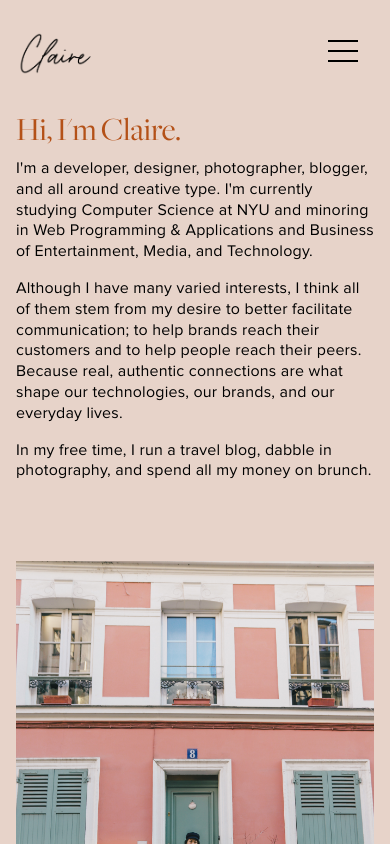
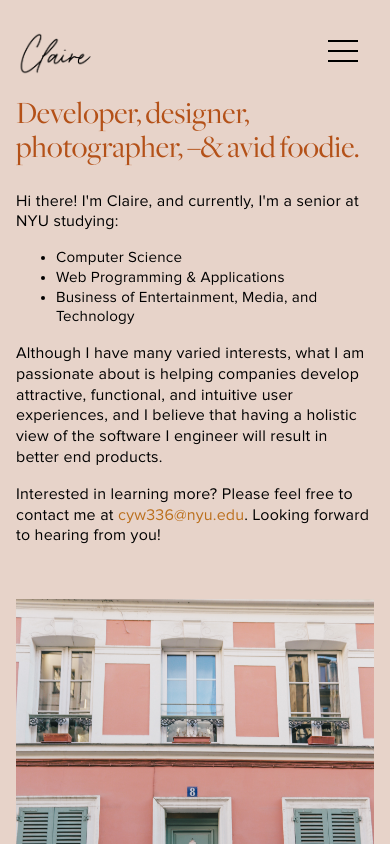
Before and after one commit to clawang/clawang.github.io, a React (Create React App) app: page /about in a window 390 px wide. Built offline with nearby package versions, Linux system fonts and the light colour scheme.

Commit message:
updated about page

```diff
--- a/src/About.js
+++ b/src/About.js
@@ -1,7 +1,7 @@
 import React from 'react';
 import {BrowserRouter as Router, Link, Switch, Route} from 'react-router-dom';
 import './About.scss';
-import {StandardSection, PhotoHeaderSection, Footer} from './Layouts';
+import {StandardSection, PhotoHeaderSection, BlogSection, Footer} from './Layouts';
 import paris from './media/paris.jpg';
 
 function Position(props) {
@@ -51,11 +51,16 @@ class About extends React.Component {
 		return (
 			<div className="about-page page">
 				<PhotoHeaderSection img={paris}>
-					<div>
-						<h1>Hi, I'm Claire.</h1>
-						<p>I'm a developer, designer, photographer, blogger, and all around creative type. I'm currently studying Computer Science at NYU and minoring in Web Programming & Applications and Business of Entertainment, Media, and Technology.</p>
-						<p>Although I have many varied interests, I think all of them stem from my desire to better facilitate communication; to help brands reach their customers and to help people reach their peers. Because real, authentic connections are what shape our technologies, our brands, and our everyday lives.</p>
-						<p>In my free time, I run a travel blog, dabble in photography, and spend all my money on brunch.</p>
+					<div className="photo-header-section-text">
+						<h2>Developer, designer, photographer, –& avid foodie.</h2>
+						<p>Hi there! I'm Claire, and currently, I'm a senior at NYU studying:</p>
+						<ul>
+							<li>Computer Science</li>
+							<li>Web Programming & Applications</li>
+							<li>Business of Entertainment, Media, and Technology</li>
+						</ul>
+						<p>Although I have many varied interests, what I am passionate about is helping companies develop attractive, functional, and intuitive user experiences, and I believe that having a holistic view of the software I engineer will result in better end products.</p>
+						<p>Interested in learning more? Please feel free to contact me at <a href="mailto:cyw336@nyu.edu">cyw336@nyu.edu</a>. Looking forward to hearing from you!</p>
 					</div>
 				</PhotoHeaderSection>
 				<StandardSection color="white" styles={{"padding-top": "4rem"}}>
@@ -67,6 +72,7 @@ class About extends React.Component {
 						<p><Link to="/resume" className="button">Resume</Link></p>
 					</div>
 				</StandardSection>
+				<BlogSection title="Recent Work" />
 				<Footer />
 			</div>
 		);
--- a/src/DefaultStyles.scss
+++ b/src/DefaultStyles.scss
@@ -57,6 +57,13 @@ p {
 a {
 	color: $terracotta;
 	text-decoration: none;
+}
+
+li {
+	font-family: 'Proxima Nova', sans-serif;
+	font-size: calc(.2vw +  0.9rem);
+	line-height: 1.3em;
+	letter-spacing: 0.2px;
 }
 
 @mixin custom-button {
--- a/src/Home.js
+++ b/src/Home.js
@@ -39,9 +39,12 @@ class Home extends React.Component {
 						<h1>Skills</h1>
 						<div className="skills-wrapper">
 							<SkillButton name="javascript"/>
-							<SkillButton name="html/css"/>
+							<SkillButton name="html"/>
+							<SkillButton name="CSS/SASS"/>
 							<SkillButton name="react"/>
 							<SkillButton name="java"/>
+							<SkillButton name="python"/>
+							<SkillButton name="SQL"/>
 							<SkillButton name="mongoDB"/>
 						</div>
 					</div>
@@ -49,7 +52,7 @@ class Home extends React.Component {
 				<BlogSection title="Recent Work" />
 				<SplitSection img={paris}>
 					<div>
-						<h3>I'm Claire, a rising Senior at NYU studying Computer Science, Web Development, and the Business of Entertainment, Media, and Technology. <span className="accent">I hope to work with design-focused companies to create seamless and intuitive user experiences.</span></h3>
+						<h3>I'm Claire, a rising Senior at NYU studying Computer Science, Web Development, and the Business of Entertainment, Media, and Technology. <span className="accent">I hope to work with design-focused companies to create attractive, functional, and intuitive user experiences.</span></h3>
 						<p className="read-more-link"><Link to="/about">Read More</Link> ⟶</p>
 					</div>
 				</SplitSection>
--- a/src/Home.scss
+++ b/src/Home.scss
@@ -30,6 +30,15 @@ body {
 	padding: 2rem 8rem;
 	justify-content: space-around;
 	flex-wrap: wrap;
+}
+
+.section h1 {
+	margin-bottom: 0.4em;
+}
+
+.skills-wrapper {
+	max-width: 800px;
+	margin: 0 auto;
 }
 
 .project-item {
--- a/src/Layouts.js
+++ b/src/Layouts.js
@@ -66,7 +66,13 @@ class BlogSection extends React.Component {
 						{this.state.posts.map(post => (
 							<BlogPost src={post.src} title={post.title} link={post.link} local={post.local}/>
 						))}
+						<div className="blog-link">
+							<Link to="/work">
+								<h4>See More ⟶</h4>
+							</Link>
+						</div>
 					</div>
+
 				</div>
 			</div>
 		);
@@ -150,7 +156,7 @@ class PhotoHeaderSection extends React.Component {
 			<div className="section-wrapper top-section">
 				<div className="photo-header-section-wrapper">
 					{this.props.children}
-					<div>
+					<div className="photo-header-section-photo">
 						<img src={this.props.img} />
 						<div className="bg"></div>
 						<img src={this.props.img} id="placeholder" />
--- a/src/Layouts.scss
+++ b/src/Layouts.scss
@@ -76,7 +76,8 @@
 
 .blog-wrapper {
 	display: flex;
-	padding: 0 8em 0 0;
+	padding: 0 0 0 0;
+	align-items: center;
 
 	.blog-post {
 		width: 30%;
@@ -101,6 +102,31 @@
 		a {
 			text-decoration: none;
 			color: black;
+		}
+	}
+
+	.blog-link {
+		width: 100px;
+		text-align: left;
+		padding: 1em;
+		box-sizing: border-box;
+		transition: padding 0.2s linear;
+
+		h4 {
+			font-family: 'Proxima Nova', sans-serif;
+			text-transform: uppercase;
+		    letter-spacing: 2px;
+		    margin: 0;
+		}
+
+		a {
+			color: black;
+			font-size: 1.5em;
+			font-weight: 100;
+		}
+
+		&:hover {
+			padding-left: 1.2em;
 		}
 	}
 }
@@ -235,9 +261,19 @@
 		margin-block-end: 0.3em;
 	}
 
+	.photo-header-section-photo {
+		width: 40%;
+		max-width: 450px;
+	}
+
+	.photo-header-section-text {
+		width: 60%;
+		max-width: 550px;
+	}
+
 	 div {
-	 	width: 50%;
-	 	max-width: 450px;
+	 	//width: 50%;
+
 	 	text-align: left;
 	 	padding: 2rem;
 	 	position: relative;
@@ -387,6 +423,12 @@
 		div {
 			width: 100%;
 		}
+
+		.photo-header-section-text {
+			width: 80%;
+			max-width: 700px;
+			padding-top: 0.3em;
+		}
 	}
 }
 
@@ -442,6 +484,12 @@
 			}
 		}
 	}
+
+	.photo-header-section-wrapper {
+		.photo-header-section-photo {
+			width: 100%;
+		}
+	}
 }
 
 @media (max-width: 650px) {
@@ -454,6 +502,11 @@
 
 		.blog-post {
 			width: 93%;
+		}
+
+		.blog-link {
+			width: 100%;
+			text-align: center;
 		}
 	}
 
@@ -476,6 +529,16 @@
 
 		.bg {
 			display: none;
+		}
+
+		.photo-header-section-photo {
+			width: 100%;
+		}
+
+		.photo-header-section-text {
+			width: 100%;
+			padding-bottom: 0.3em;
+			padding-top: 1em;
 		}
 	}
 
```
